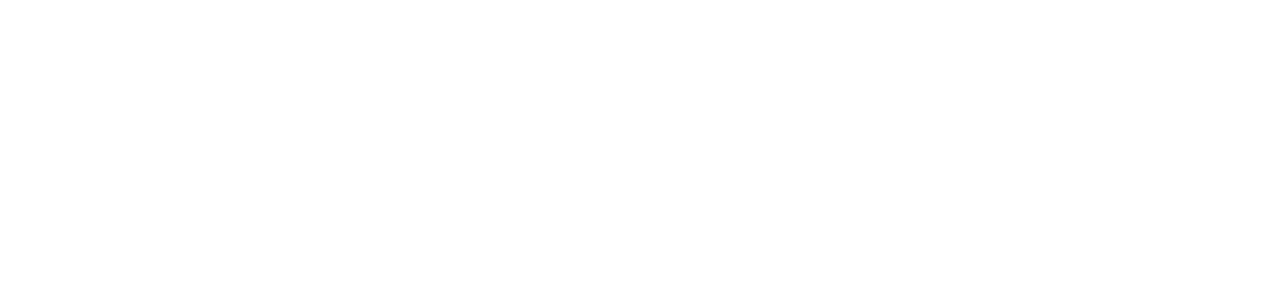
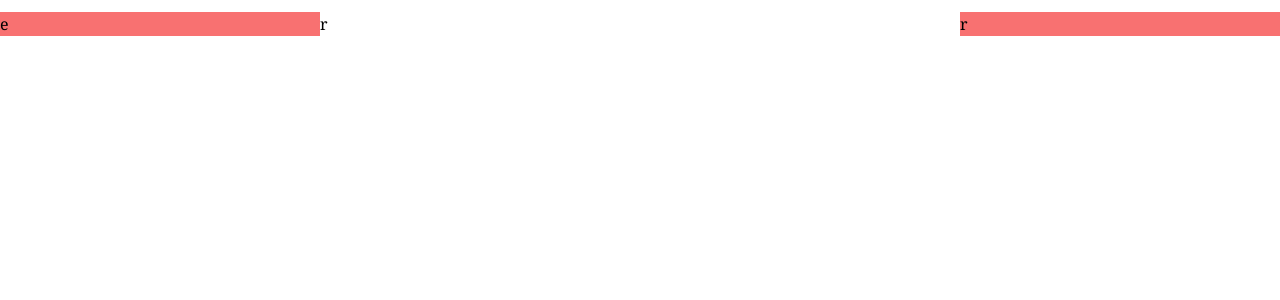
Before and after one commit to kulklex/MERN-Blog-App, a React (Create React App) app: page / in a window 1280 px wide. Shown: the top 300 px of the page. Built offline with nearby package versions, Linux system fonts and the light colour scheme.

Commit message:
navbar setup

```diff
--- a/src/App.css
+++ b/src/App.css
@@ -0,0 +1,7 @@
+.topRight, .topLeft {
+    flex: 3;
+}
+
+.topCenter{
+    flex: 6;
+}
--- a/src/App.tsx
+++ b/src/App.tsx
@@ -1,5 +1,6 @@
 import React from 'react';
 import './App.css';
+import Navbar from './navbar/Navbar';
 
 
 
@@ -10,7 +11,7 @@
 
   return (
     <div className="App">
-
+      <Navbar/>
     </div>
   );
 }
--- a/src/index.tsx
+++ b/src/index.tsx
@@ -13,7 +13,4 @@
   </React.StrictMode>
 );
 
-// If you want to start measuring performance in your app, pass a function
-// to log results (for example: reportWebVitals(console.log))
-// or send to an analytics endpoint. Learn more: https://bit.ly/CRA-vitals
 reportWebVitals();
--- /dev/null
+++ b/src/navbar/Navbar.tsx
@@ -0,0 +1,11 @@
+import '../App.css'
+
+export default function Navbar() {
+  return (
+    <div className='w-[100%] h-12 sticky top-0 flex items-center font-serif'>
+        <div className="topLeft bg-red-400">e</div>
+        <div className="topCenter flex-6">r</div>
+        <div className="topRight  bg-red-400">r</div>
+    </div>
+  )
+}
```
